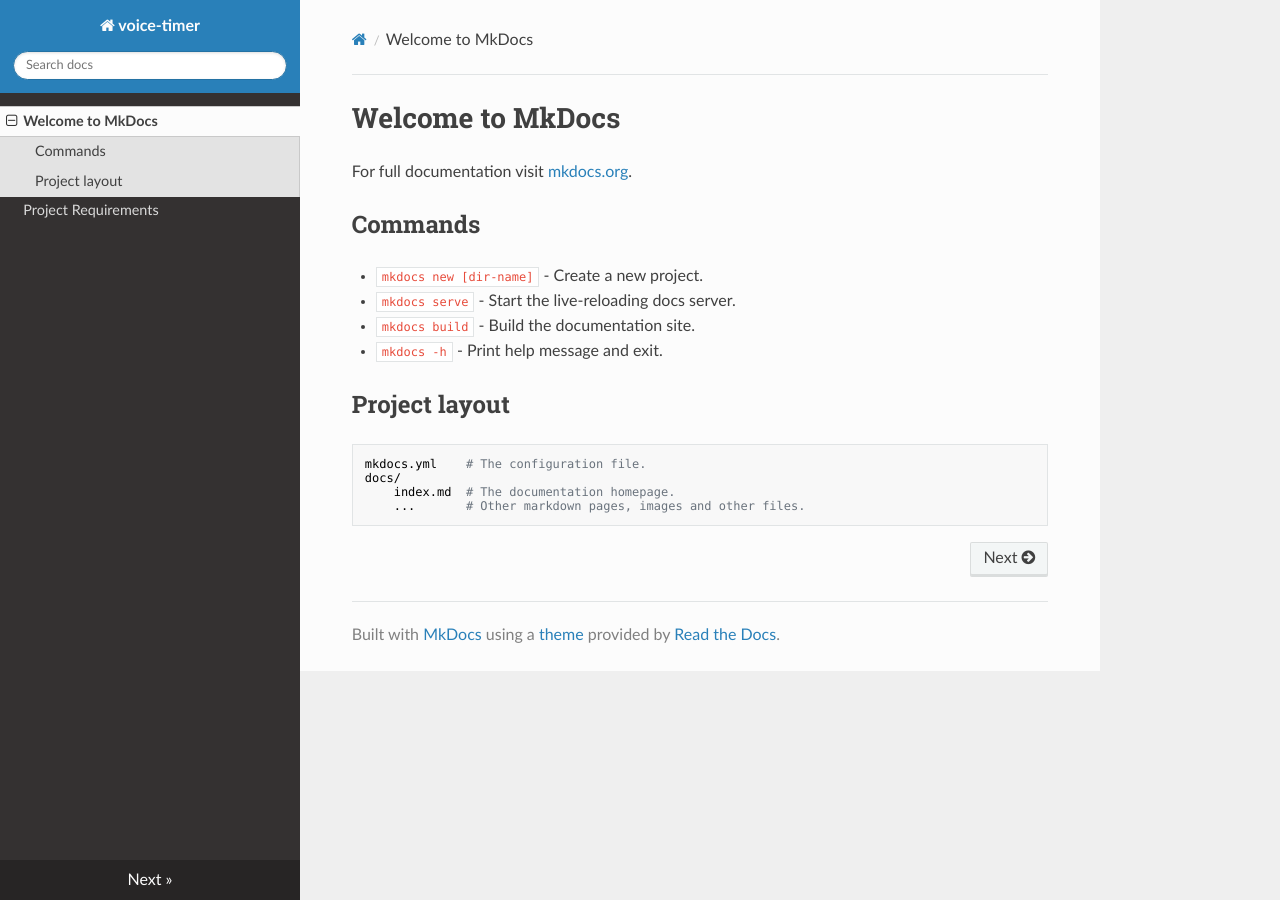
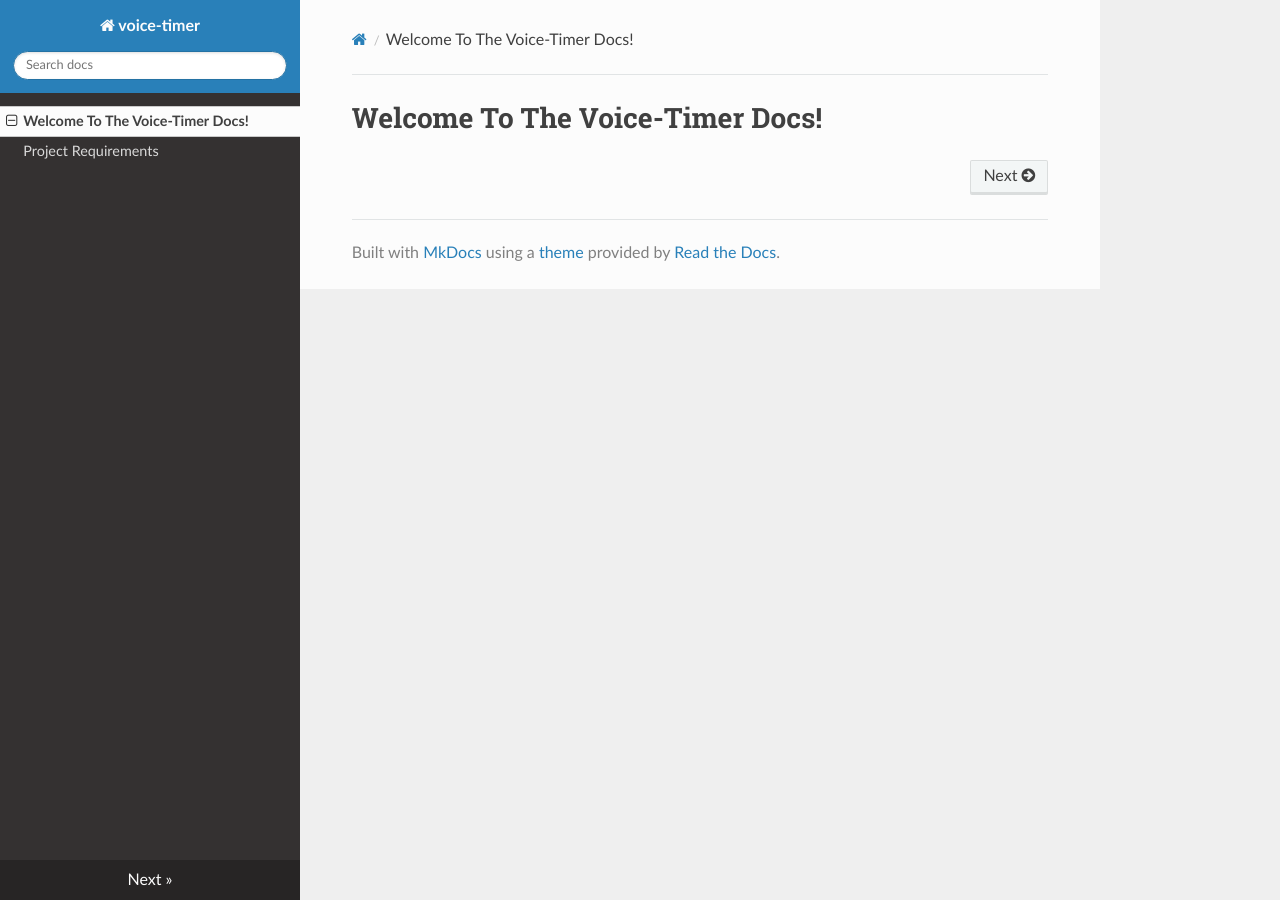
Before and after one commit to Monica-Uwalaka/voice-timer, an MkDocs documentation site: the page built from documentation/voice-timer/docs/index.md, in a window 1280 px wide. Built offline with MkDocs 1.6.1, drawn with Linux system fonts in a browser that asks for light colours; nearby versions of some CDN libraries.

Commit message:
Updated project requirements

```diff
--- a/documentation/voice-timer/docs/index.md
+++ b/documentation/voice-timer/docs/index.md
@@ -1,17 +1 @@
-# Welcome to MkDocs
-
-For full documentation visit [mkdocs.org](https://www.mkdocs.org).
-
-## Commands
-
-* `mkdocs new [dir-name]` - Create a new project.
-* `mkdocs serve` - Start the live-reloading docs server.
-* `mkdocs build` - Build the documentation site.
-* `mkdocs -h` - Print help message and exit.
-
-## Project layout
-
-    mkdocs.yml    # The configuration file.
-    docs/
-        index.md  # The documentation homepage.
-        ...       # Other markdown pages, images and other files.
+# Welcome To The Voice-Timer Docs!
```
Also changed, not shown: documentation/voice-timer/docs/project-requirements.md (+16 -27 lines).
